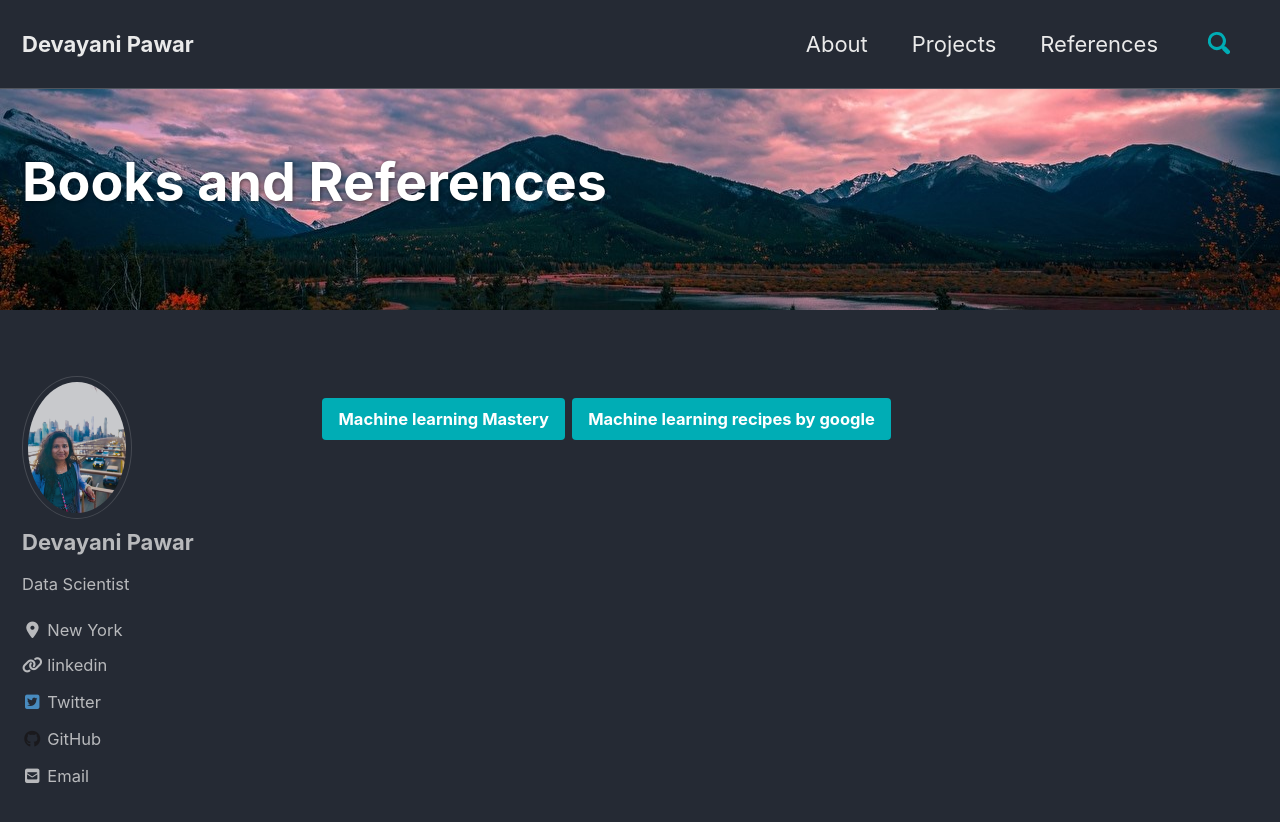
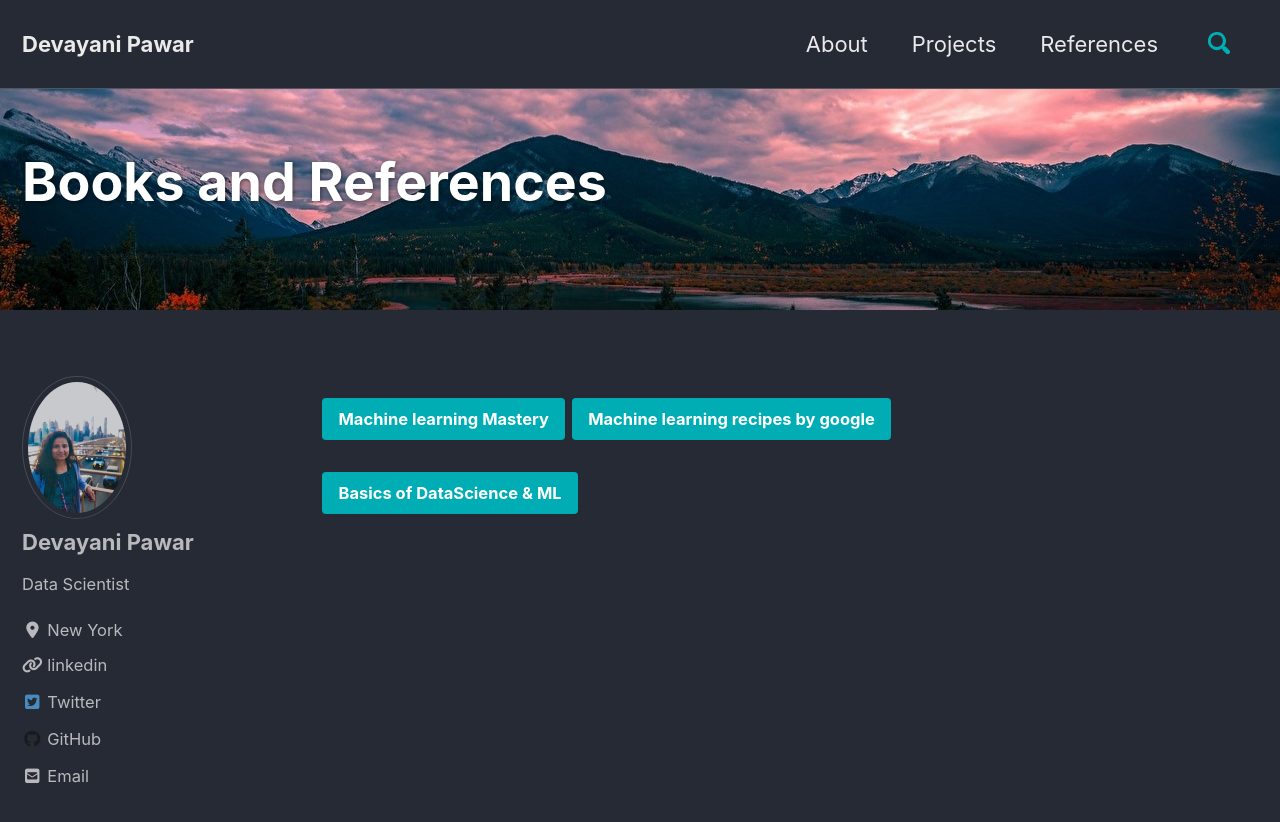
Before and after one commit to devayanipowar/devayanipowar.github.io, a Jekyll site: the page built from _pages/Books.md, in a window 1280 px wide and 900 px high. Shown: the top 822 px of the window. Built offline with Jekyll 4.4.1, drawn with Linux system fonts in a browser that asks for light colours; cached includes are drawn as plain includes; nearby versions of some CDN libraries.

Commit message:
new resource

```diff
--- a/_pages/Books.md
+++ b/_pages/Books.md
@@ -16,3 +16,5 @@ header:
 <a href="https://machinelearningmastery.com/" class="btn btn--primary">Machine learning Mastery</a>
 <a href="https://www.youtube.com/watch?v=cKxRvEZd3Mw&list=PLOU2XLYxmsIIuiBfYad6rFYQU_jL2ryal"
  class="btn btn--primary">Machine learning recipes by google</a>
+
+<a href="https://stanford.edu/~shervine/teaching/" class="btn btn--primary">Basics of DataScience & ML</a>
```
